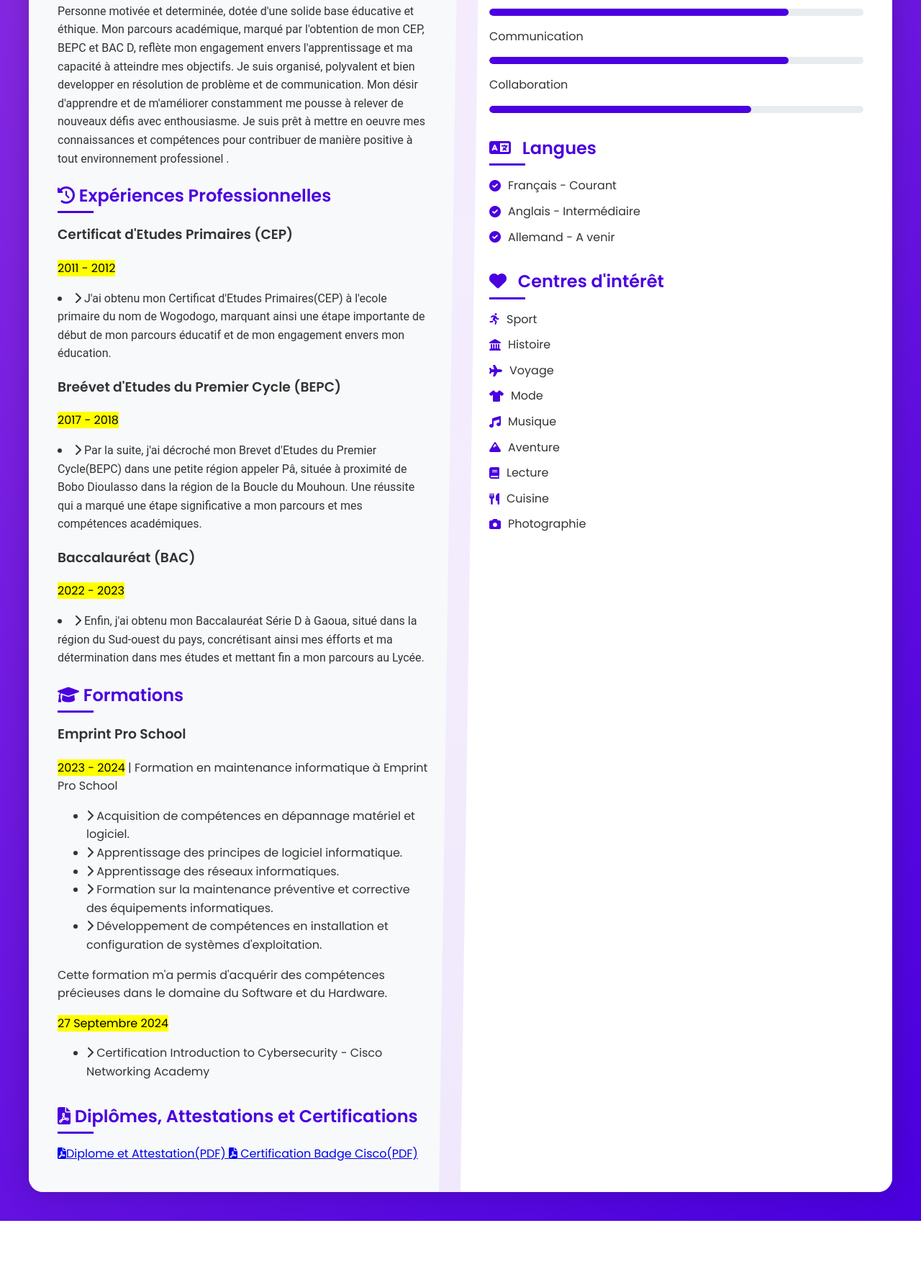
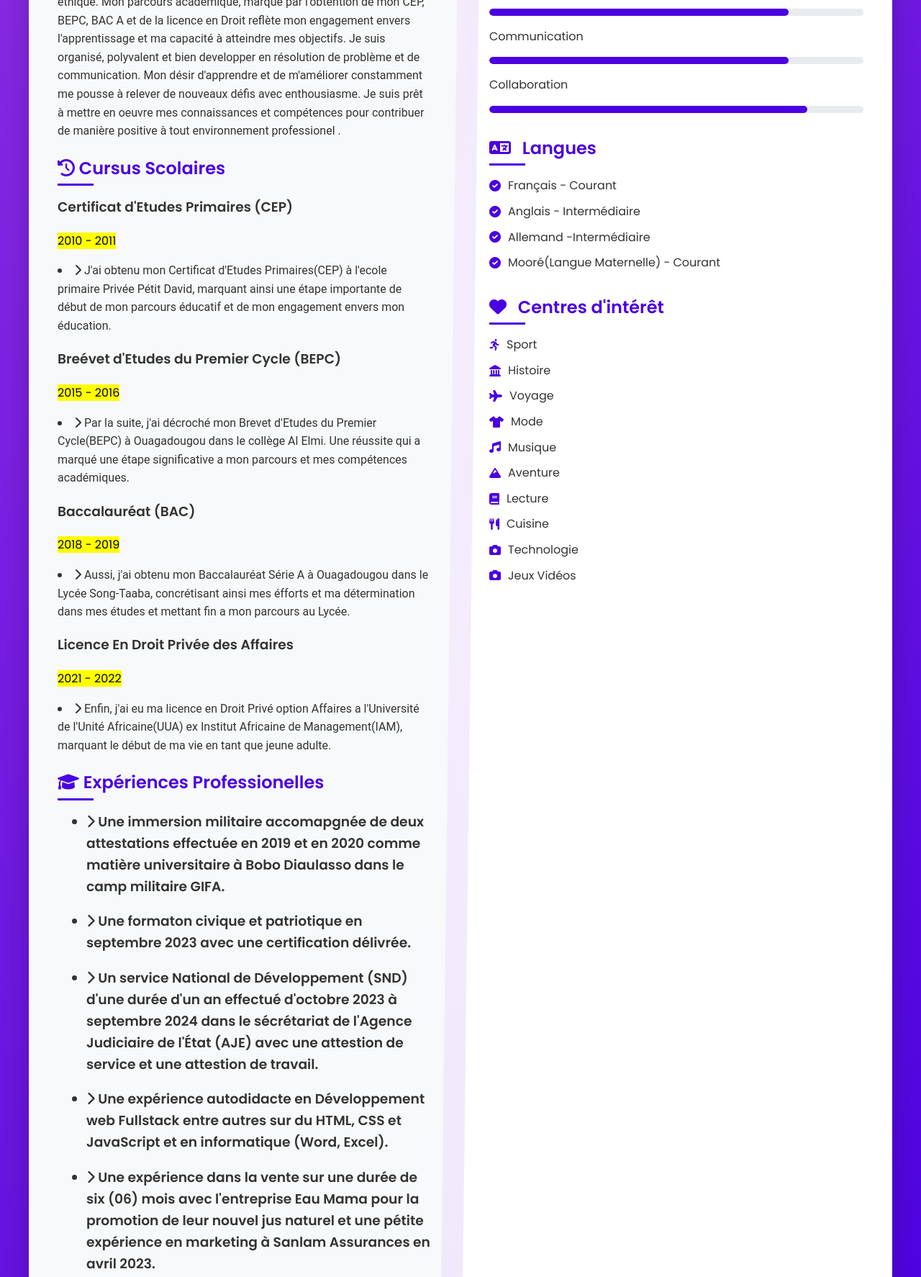
Before and after one commit to Ghost-dev226/Isma.github.io, a plain HTML site: page index.html in a window 1280 px wide. Shown: the part 418-2192 px from the top of the page at 72% size. Before the commit the page ends 2114 px from the top, so only its background shows below. Drawn offline with Linux system fonts and the light colour scheme.

Commit message:
Update index.html

```diff
--- a/index.html
+++ b/index.html
@@ -3,7 +3,7 @@
 <head>
     <meta charset="UTF-8">
     <meta name="viewport" content="width=device-width, initial-scale=1.0">
-    <title>Jean CV</title>
+    <title>Mitibmaegda CV</title>
     <link rel="stylesheet" href="https://cdnjs.cloudflare.com/ajax/libs/font-awesome/6.0.0-beta3/css/all.min.css">
     <style>
         @import url('https://fonts.googleapis.com/css2?family=Poppins:wght@300;400;600&display=swap');
@@ -189,58 +189,54 @@
 <body>
     <div class="container">
         <div class="left-column">
-            <h1>Zongo Isma </h1>
+            <h1>Mitibmanegda Ismaïla ZONGO</h1>
         <p><span style="font-family: Courier New;">Date de naissance: Né le 18 Janvier 2001</span></p>
 
-      <h2><i class="fas fa-briefcase"></i>Technicien en Maintenance Informatique</h2><br/>
+      <h2><i class="fas fa-briefcase"></i>Juriste en Droit Privé des Affaires</h2><br/>
 
             <h2><i class="fas fa-user"></i> Profil Personnel</h2>
-        <p><span style="font-family: Roboto;"> Personne motivée et determinée, dotée d'une solide base éducative et éthique. Mon parcours académique, marqué par l'obtention de mon CEP, BEPC et BAC D, reflète mon engagement envers l'apprentissage et ma capacité à atteindre mes objectifs. Je suis organisé, polyvalent et bien developper en résolution de problème et de communication. Mon désir d'apprendre et de m'améliorer constamment me pousse à relever de nouveaux défis avec enthousiasme. Je suis prêt à mettre en oeuvre mes connaissances et compétences pour contribuer de manière positive à tout environnement professionel .</span></p>
+        <p><span style="font-family: Roboto;"> Personne motivée et determinée, dotée d'une solide base éducative et éthique. Mon parcours académique, marqué par l'obtention de mon CEP, BEPC, BAC A et de la licence en Droit reflète mon engagement envers l'apprentissage et ma capacité à atteindre mes objectifs. Je suis organisé, polyvalent et bien developper en résolution de problème et de communication. Mon désir d'apprendre et de m'améliorer constamment me pousse à relever de nouveaux défis avec enthousiasme. Je suis prêt à mettre en oeuvre mes connaissances et compétences pour contribuer de manière positive à tout environnement professionel .</span></p>
 
-            <h2><i class="fas fa-history"></i> Expériences Professionnelles</h2>
+            <h2><i class="fas fa-history"></i> Cursus Scolaires</h2>
 
       <h3>Certificat d'Etudes Primaires (CEP)</h3>
-                <p><mark>2011 - 2012</mark></p>
-           <p><li><i class="fas fa-chevron-right"></i><span style="font-family: Roboto;"> J'ai obtenu mon Certificat d'Etudes Primaires(CEP) à l'ecole primaire du nom de Wogodogo, marquant ainsi une étape importante de début de mon parcours éducatif et de mon engagement envers mon éducation. </span></p></li>
+                <p><mark>2010 - 2011</mark></p>
+           <p><li><i class="fas fa-chevron-right"></i><span style="font-family: Roboto;"> J'ai obtenu mon Certificat d'Etudes Primaires(CEP) à l'ecole primaire Privée Pétit David, marquant ainsi une étape importante de début de mon parcours éducatif et de mon engagement envers mon éducation. </span></p></li>
       <h3>Breévet d'Etudes du Premier Cycle (BEPC)</h3>
-                <p><mark>2017 - 2018</mark></p>
-          <p><li><i class="fas fa-chevron-right"></i><span style="font-family: Roboto;"> Par la suite, j'ai décroché mon Brevet d'Etudes du Premier Cycle(BEPC) dans une petite région appeler Pâ, située à proximité de Bobo Dioulasso dans la région de la Boucle du Mouhoun. Une réussite qui a marqué une étape significative a mon parcours et mes compétences académiques.</span></p></li>
+                <p><mark>2015 - 2016</mark></p>
+          <p><li><i class="fas fa-chevron-right"></i><span style="font-family: Roboto;"> Par la suite, j'ai décroché mon Brevet d'Etudes du Premier Cycle(BEPC) à Ouagadougou dans le collège Al Elmi</s>. Une réussite qui a marqué une étape significative a mon parcours et mes compétences académiques.</span></p></li>
       <h3>Baccalauréat (BAC)</h3>
-                <p><mark>2022 - 2023</mark></p>
-          <p><li><i class="fas fa-chevron-right"></i><span style="font-family: Roboto;"> Enfin, j'ai obtenu mon Baccalauréat Série D à Gaoua, situé dans la région du Sud-ouest du pays, concrétisant ainsi mes éfforts et ma détermination dans mes études et mettant fin a mon parcours au Lycée.</span></p></li>
+                <p><mark>2018 - 2019</mark></p>
+          <p><li><i class="fas fa-chevron-right"></i><span style="font-family: Roboto;"> Aussi, j'ai obtenu mon Baccalauréat Série A à Ouagadougou dans le Lycée Song-Taaba, concrétisant ainsi mes éfforts et ma détermination dans mes études et mettant fin a mon parcours au Lycée.</span></p></li>
         </ul>
-            <h2><i class="fas fa-graduation-cap"></i> Formations</h2>
-      <h3>Emprint Pro School</h3>
-                <p class="date"><mark>2023 - 2024</mark> | Formation en maintenance informatique à Emprint Pro School</mark></p>
+        <h3>Licence En Droit Privée des Affaires</h3>
+                <p><mark>2021 - 2022</mark></p>
+                <p><li><i class="fas fa-chevron-right"></i><span style="font-family: Roboto;"> Enfin, j'ai eu ma licence en Droit Privé option Affaires a l'Université de l'Unité Africaine(UUA) ex Institut Africaine de Management(IAM), marquant le début de ma vie en tant que jeune adulte.</span></p></li>
+            </ul>
+            <h2><i class="fas fa-graduation-cap"></i> Expériences Professionelles</h2>
         <ul>
-          <li><i class="fas fa-chevron-right"></i> Acquisition de compétences en dépannage matériel et logiciel.<br/></li>
-          <li><i class="fas fa-chevron-right"></i> Apprentissage des principes de logiciel informatique.<br/></li>
-          <li><i class="fas fa-chevron-right"></i> Apprentissage des réseaux informatiques.<br/></li>
-          <li><i class="fas fa-chevron-right"></i> Formation sur la maintenance préventive et corrective des équipements informatiques.<br/></li>
-
-<li><i class="fas fa-chevron-right"></i> Développement de compétences en installation et configuration de systèmes d'exploitation.</li>
-        </ul>
-          <p>Cette formation m'a permis d'acquérir des compétences précieuses dans le domaine du Software et du Hardware.</p>
-
-          <p class="date"><mark>27 Septembre 2024</mark></p>
-        <ul>
-          <li><i class="fas fa-chevron-right"></i> Certification Introduction to Cybersecurity - Cisco Networking Academy</li>
-        </ul>
+          <h3><li><i class="fas fa-chevron-right"></i> Une immersion militaire accomapgnée de deux attestations effectuée en 2019 et en 2020 comme matière universitaire à Bobo Diaulasso dans le camp militaire GIFA.<br/></li></h3>
+          <h3><li><i class="fas fa-chevron-right"></i> Une formaton civique et patriotique en septembre 2023 avec une certification délivrée.<br/></li></h3>
+          <h3><li><i class="fas fa-chevron-right"></i> Un service National de Développement (SND) d'une durée d'un an effectué d'octobre 2023 à septembre 2024 dans le sécrétariat de l'Agence Judiciaire de l'État (AJE) avec une attestion de service et une attestion de travail.<br/></li></h3>
+          <h3><li><i class="fas fa-chevron-right"></i> Une expérience autodidacte en Développement web Fullstack entre autres sur du HTML, CSS et JavaScript et en informatique (Word, Excel).<br/></li></h3>
+          <h3><li><i class="fas fa-chevron-right"></i> Une expérience dans la vente sur une durée de six (06) mois avec l'entreprise Eau Mama pour la promotion de leur nouvel jus naturel et une pétite expérience en marketing à Sanlam Assurances en avril 2023.</li>
+          <h3><li><i class="fas fa-chevron-right"></i> Une formation intensive d'un mois en anglais soldée par une attestion d'acquisition de compétences. </li>
+          </ul>
             <div class="pdf-section">
                 <h2><i class="fas fa-file-pdf"></i> Diplômes, Attestations et Certifications</h2>
           <a>
             <a href="Diplome.pdf" class="pdf-link" target="_blank">
-              <i class="fas fa-file-pdf"></i>Diplome et Attestation(PDF)
+              <i class="fas fa-file-pdf"></i>Diplômes(PDF)
             <a href="HBADGE.pdf" class="pdf-link" target="_blank">
-              <i class="fas fa-file-pdf"></i> Certification Badge Cisco(PDF)
+              <i class="fas fa-file-pdf"></i> Attestation et Certifications(PDF)
                     </a>
             </div>
         </div>
         <div class="right-column">
             <img src="Ani.jpg" alt="Votre photo" class="profile-img">
             <div class="contact-info">
-                <a href="https://wa.me/22665569437" target="_blank"><i class="fab fa-whatsapp"></i> +226 65 56 94 37</a>
-                <a href="mailto:anicetdianda06@gmail.com"><i class="fas fa-envelope"></i> anicetdianda06@gmail.com</a>
+                <a href="https://wa.me/22665569437" target="_blank"><i class="fab fa-whatsapp"></i> +226 55 00 89 14</a>
+                <a href="mailto:anicetdianda06@gmail.com"><i class="fas fa-envelope"></i> zongoismaila915@gmail.com</a>
                 <a href="https://www.google.com/maps?q=12,37181°N, 1,55570°O" target="_blank"><i class="fas fa-map-marker-alt"></i> Ouagadougou, Burkina Faso Rue 10.03</a>
             </div>
             <div class="skills">
@@ -259,7 +255,7 @@
                 </div>
                 <div class="skill">
                     <p>Collaboration</p>
-                    <div class="skill-bar"><div class="skill-level" data-level="70%" style="width: 90%;"></div></div>
+                    <div class="skill-bar"><div class="skill-level" data-level="85%" style="width: 90%;"></div></div>
                 </div>
             </div>
             <div class="languages">
@@ -267,7 +263,8 @@
                 <ul>
                     <li><i class="fas fa-check-circle"></i> Français - Courant</li>
                     <li><i class="fas fa-check-circle"></i> Anglais - Intermédiaire</li>
-                    <li><i class="fas fa-check-circle"></i> Allemand - A venir</li>
+                    <li><i class="fas fa-check-circle"></i> Allemand -Intermédiaire </li>
+                    <li><i class="fas fa-check-circle"></i> Mooré(Langue Maternelle) - Courant </li>
                 </ul>
             </div>
             <div class="interests">
@@ -281,7 +278,8 @@
                     <li><i class="fas fa-mountain"></i> Aventure</li>
           <li><i class="fas fa-book"></i> Lecture</li>
                     <li><i class="fas fa-utensils"></i> Cuisine</li>
-                    <li><i class="fas fa-camera"></i> Photographie</li>
+                    <li><i class="fas fa-camera"></i> Technologie</li>
+                    <li><i class="fas fa-camera"></i> Jeux Vidéos</li>
                 </ul>
             </div>
         </div>
```
